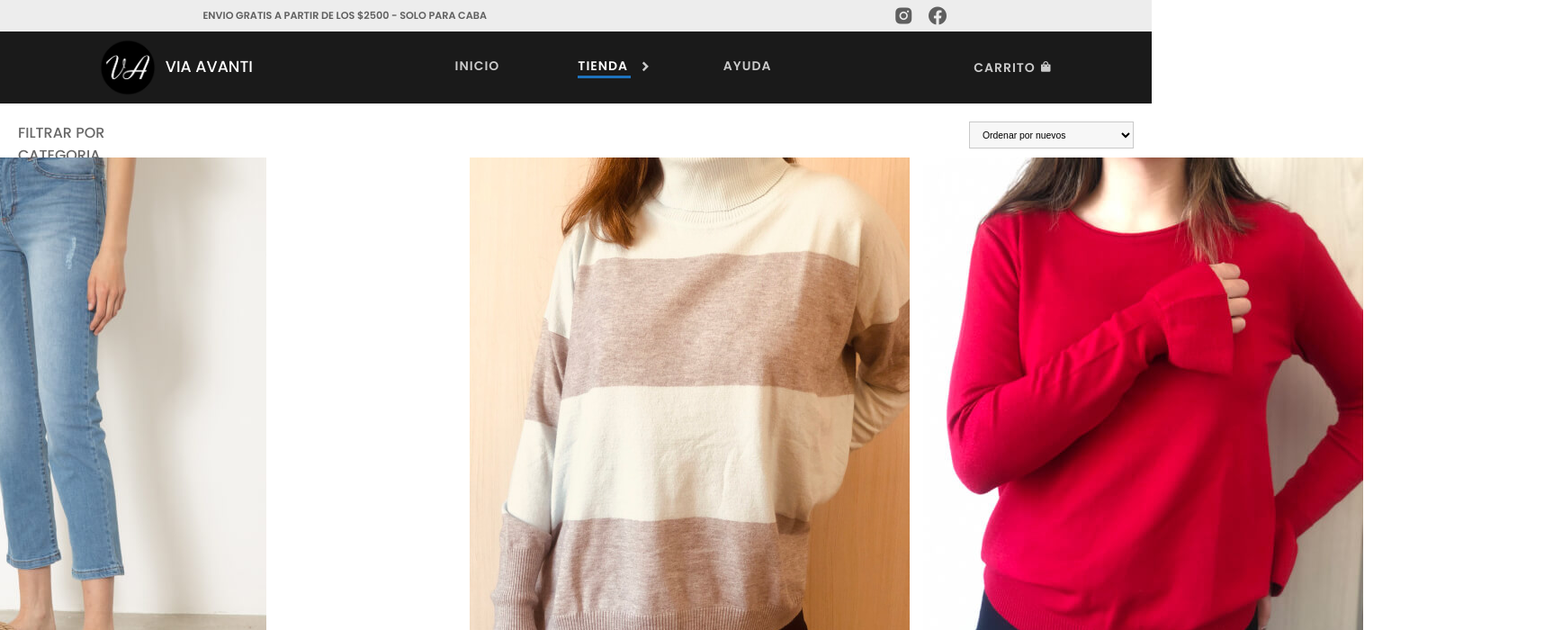
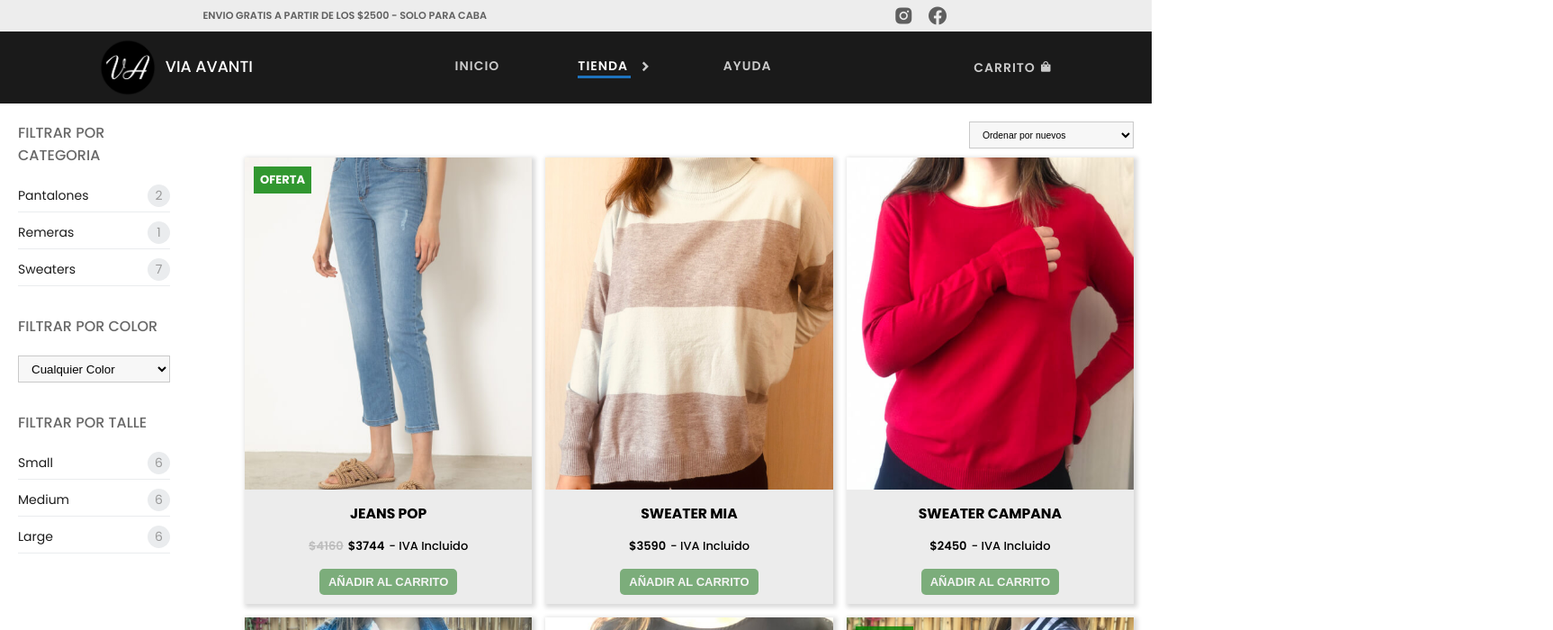
Before and after one commit to Safoide/via-avanti-react, a React (Create React App) app: page /tienda in a window 1280 px wide. Shown: the top 700 px of the page at 90% size, 1726 px wide, since content can reach past the window. Built offline with nearby package versions, Linux system fonts and the light colour scheme.

Commit message:
Diseño pagina tienda y producto

```diff
--- a/package.json
+++ b/package.json
@@ -14,6 +14,7 @@
     "react-dom": "^18.2.0",
     "react-router-dom": "^6.4.1",
     "react-scripts": "5.0.1",
+    "styled-components": "^5.3.6",
     "web-vitals": "^2.1.4"
   },
   "scripts": {
--- a/src/App.js
+++ b/src/App.js
@@ -13,7 +13,6 @@ function App() {
             <Routes>
                 <Route path='/' element={<Inicio />} />
                 <Route path='/tienda' element={<Tienda />} />
-                <Route path='/contacto' element={<Inicio />} />
                 <Route path='/producto/:id' element={<Producto />} />
             </Routes>
             <Footer/>
--- a/src/components/Inicio.js
+++ b/src/components/Inicio.js
@@ -28,9 +28,7 @@ const Inicio = () => {
                 <article className="content__article">
                     <ul className="article__menu" id="ofertasUl">
                         {
-                            productosDesc.map(item =>
-                                <ProductoItem key={item.id} {...item}/>
-                            )
+                            productosDesc.map(item => <ProductoItem key={item.id} {...item}/> )
                         }
                     </ul>
                 </article>
--- a/src/components/Producto.js
+++ b/src/components/Producto.js
@@ -26,28 +26,13 @@ const Producto = () => {
                 productos.map(item =>
                     <section class="main__producto">
                         <article class="producto__imgs">
-                            <div id="producto" class="imgs__imgGrande carousel slide" data-bs-ride="false" data-bs-interval="false">
-                                <div class="carousel-item active">
-                                    <img class="imgs__imgGrande--img" src="../imgs/popis/popis1.jpg" alt="Foto del Producto"/>
-                                </div>
-                                <div class="carousel-item">
-                                    <img class="imgs__imgGrande--img" src="../imgs/popis/popis2.jpg" alt="Foto del Producto"/>
-                                </div>
-                                <div class="carousel-item">
-                                    <img class="imgs__imgGrande--img" src="../imgs/popis/popis3.jpg" alt="Foto del Producto"/>
-                                </div>
-                            </div>
-                            <div class="imgs__restoImgs">
-                                <img data-bs-target="#producto" data-bs-slide-to="0" aria-current="true" aria-label="Slide 1" class="imgs__restoImgs--img active" data-imgs src="../imgs/popis/popis1.jpg" alt="Otras fotos del producto"/>
-                                <img data-bs-target="#producto" data-bs-slide-to="1" aria-current="true" aria-label="Slide 2" class="imgs__restoImgs--img" data-imgs src="../imgs/popis/popis2.jpg" alt="Otras fotos del producto"/>
-                                <img data-bs-target="#producto" data-bs-slide-to="2" aria-current="true" aria-label="Slide 3" class="imgs__restoImgs--img" data-imgs src="../imgs/popis/popis3.jpg" alt="Otras fotos del producto"/>
-                            </div>
+                            <img class="imgs__imgGrande--img" src={item.imagenes[0]} alt="Foto del Producto"/>
                         </article>
                         <div class="producto__info">
                             <nav class="info__nav">
                                 <Link to={"/"} class="nav--link">INICIO</Link>
-                                <Link to={"/tienda/sweaters"} class="nav--link">SWEATERS</Link>
-                                <p class="nav--producto">SWEATER POPIS</p>
+                                <Link to={"/tienda"} class="nav--link">{item.categorias}</Link>
+                                <p class="nav--producto">{item.nombre}</p>
                             </nav>
                             <h1 class="info--title">{item.nombre}</h1>
                             <div class="info__precio">
--- a/src/components/ProductoItem.js
+++ b/src/components/ProductoItem.js
@@ -1,35 +1,169 @@
 import React from 'react'
 import { Link } from 'react-router-dom';
+import styled from 'styled-components';
 
 const ProductoItem = ( {id, nombre, descripcion_corta, precio_rebajado, precio_normal, categorias, imagenes, colores} ) => {
+    let producto_link = nombre.split(' ').join('-').toLowerCase();
+
     return (
         precio_rebajado ? (
-            <li key={id} className='menu__item'>
-                <Link to={`/producto/${nombre.split(' ').join('-').toLowerCase()}`} className="menu__item__link descuento" data-producto={id}>
-                    <img className="menu__item__link--img fimg" src={imagenes[0]} alt={nombre.toUpperCase()}/>
-                    <img className="menu__item__link--img simg" src={imagenes[1]} alt={nombre.toUpperCase()} />
-                    <h3 className="menu__item__link--title">{nombre.toUpperCase()}</h3>
-                    <div className="link__precio">
-                        <span className="link__precio--precio descuento">${precio_normal}</span>
-                        <span className="link__precio--precio">${precio_rebajado}</span>
-                        <p className="link__precio--iva">- IVA Incluido</p>
-                    </div>
-                </Link>
-            </li>
+            <ItemList key={id}>
+                <ItemLink to={`/producto/${producto_link}`} className="descuento" data-producto={id}>
+                    <ItemImg className="fimg" src={imagenes[0]} alt={nombre.toUpperCase()}/>
+                    <ItemImg className="simg" src={imagenes[1]} alt={nombre.toUpperCase()} />
+                    <ItemTitle>{nombre.toUpperCase()}</ItemTitle>
+                    <ItemPrecio className="link__precio">
+                        <Precio className="descuento">${precio_normal}</Precio>
+                        <Precio>${precio_rebajado}</Precio>
+                        <PrecioIva>- IVA Incluido</PrecioIva>
+                    </ItemPrecio>
+                    <ItemButton data-producto={id}>AÑADIR AL CARRITO</ItemButton>
+
+                </ItemLink>
+            </ItemList>
         ) : (
-            <li key={id} className='menu__item'>
-                <Link to={`/producto/${nombre.split(' ').join('-').toLowerCase()}`} className="menu__item__link" data-producto={id}>
-                    <img className="menu__item__link--img fimg" src={imagenes[0]} alt={nombre.toUpperCase()}/>
-                    <img className="menu__item__link--img simg" src={imagenes[1]} alt={nombre.toUpperCase()} />
-                    <h3 className="menu__item__link--title">{nombre.toUpperCase()}</h3>
-                    <div className="link__precio">
-                        <span className="link__precio--precio">${precio_normal}</span>
-                        <p className="link__precio--iva">- IVA Incluido</p>
-                    </div>
-                </Link>
-            </li>
+            <ItemList key={id}>
+                <ItemLink to={`/producto/${producto_link}`} data-producto={id}>
+                    <ItemImg className="fimg" src={imagenes[0]} alt={nombre.toUpperCase()}/>
+                    <ItemImg className="simg" src={imagenes[1]} alt={nombre.toUpperCase()} />
+                    <ItemTitle>{nombre.toUpperCase()}</ItemTitle>
+                    <ItemPrecio className="link__precio">
+                        <Precio>${precio_normal}</Precio>
+                        <PrecioIva>- IVA Incluido</PrecioIva>
+                    </ItemPrecio>
+                    <ItemButton data-producto={id}>AÑADIR AL CARRITO</ItemButton>
+                </ItemLink>
+            </ItemList>
         )
     )
 }
 
+const ItemList = styled.li`
+    height: 100%;
+    width: 100%;
+    padding: 0;
+    box-shadow: 2px 2px 5px 2px rgba(0, 0, 0, 0.15);
+`;
+
+const ItemImg = styled.img`
+    width: 100%;
+    pointer-events: none;
+
+    &.fimg {
+        transition: all 0.3s ease 0s;
+    }
+
+    &.simg {
+        opacity: 0;
+        position: absolute;
+        left: 0;
+        top: 0;
+        transition: all .3s ease 0s;
+    }
+`;
+
+const ItemLink = styled(Link)`
+    text-decoration: none;
+    height: 100%;
+    width: 100%;
+    display: flex;
+    flex-direction: column;
+    justify-content: space-between;
+    align-items: center;
+    background-color: rgb(236, 236, 236);
+    position: relative;
+    transition: all .3s ease 0s;
+    gap: 15px;
+
+    &.descuento::after {
+        content: 'OFERTA';
+        background-color: #008000;
+        padding: 0 7px;
+        height: 30px;
+        position: absolute;
+        top: 10px;
+        left: 10px;
+        display: flex;
+        justify-content: center;
+        align-items: center;
+        font-size: 1em;
+        font-weight: 700;
+        color: #fff;
+        opacity: .8;
+        transition: all .3s ease 0s;
+        pointer-events: none;
+    }
+
+    &:hover,
+    &:focus {
+        background-color: rgb(211, 211, 211);
+
+        ${ItemImg}.fimg {
+            opacity: 0;
+        }
+
+        ${ItemImg}.simg {
+            opacity: 1;
+        }
+
+        &.descuento::after {
+            opacity: 1;
+        }
+    }
+`;
+
+const ItemTitle = styled.h3`
+    font-size: 1.2em;
+    color: #000;
+    font-weight: bold;
+    max-width: 90%;
+    text-align: center;
+    pointer-events: none;
+`;
+
+const ItemPrecio = styled.div`
+    display: flex;
+    align-items: center;
+    gap: 5px;
+    font-size: 1em;
+    pointer-events: none;
+`;
+
+const Precio = styled.span`
+    display: inline-block;
+    font-weight: 600;
+    color: #000;
+    margin: 0;
+
+    &.descuento {
+        color: rgb(189, 189, 189);
+        text-decoration: line-through;
+    }
+`;
+
+const PrecioIva = styled.p`
+    color: #000;
+    margin: 0;
+    font-weight: 500;
+`;
+
+const ItemButton = styled.button`
+    border: 0;
+    border-radius: 5px;
+    background-color: #0f700d;
+    opacity: .5;
+    color: #fff;
+    transition: all .3s ease 0s;
+    font-size: 1em;
+    font-weight: 600;
+    padding: 7px 10px;
+    cursor: pointer;
+    text-align: center;
+    margin-bottom: 10px;
+
+    &:hover {
+        opacity: 1;
+    }
+`;
+
 export default ProductoItem;
--- a/src/components/Tienda.js
+++ b/src/components/Tienda.js
@@ -104,9 +104,7 @@ const Tienda = () => {
                     </div>
                     <ul id="productosUl" class="productos__lista">
                         {
-                            productos.map(item =>
-                                <ProductoItem key={item.id} {...item}/>
-                            )
+                            productos.map(item => <ProductoItem key={item.id} {...item}/> )
                         }
                     </ul>
                     <div class="productos__bottom">
--- a/src/components/partials/NavBar.js
+++ b/src/components/partials/NavBar.js
@@ -1,5 +1,5 @@
 import React from 'react';
-import { Link, NavLink } from 'react-router-dom';
+import { NavLink } from 'react-router-dom';
 
 const NavBar = () => {
     return (
```
Also changed, not shown: 1 other file (tests, documents, lock files or other folders).
